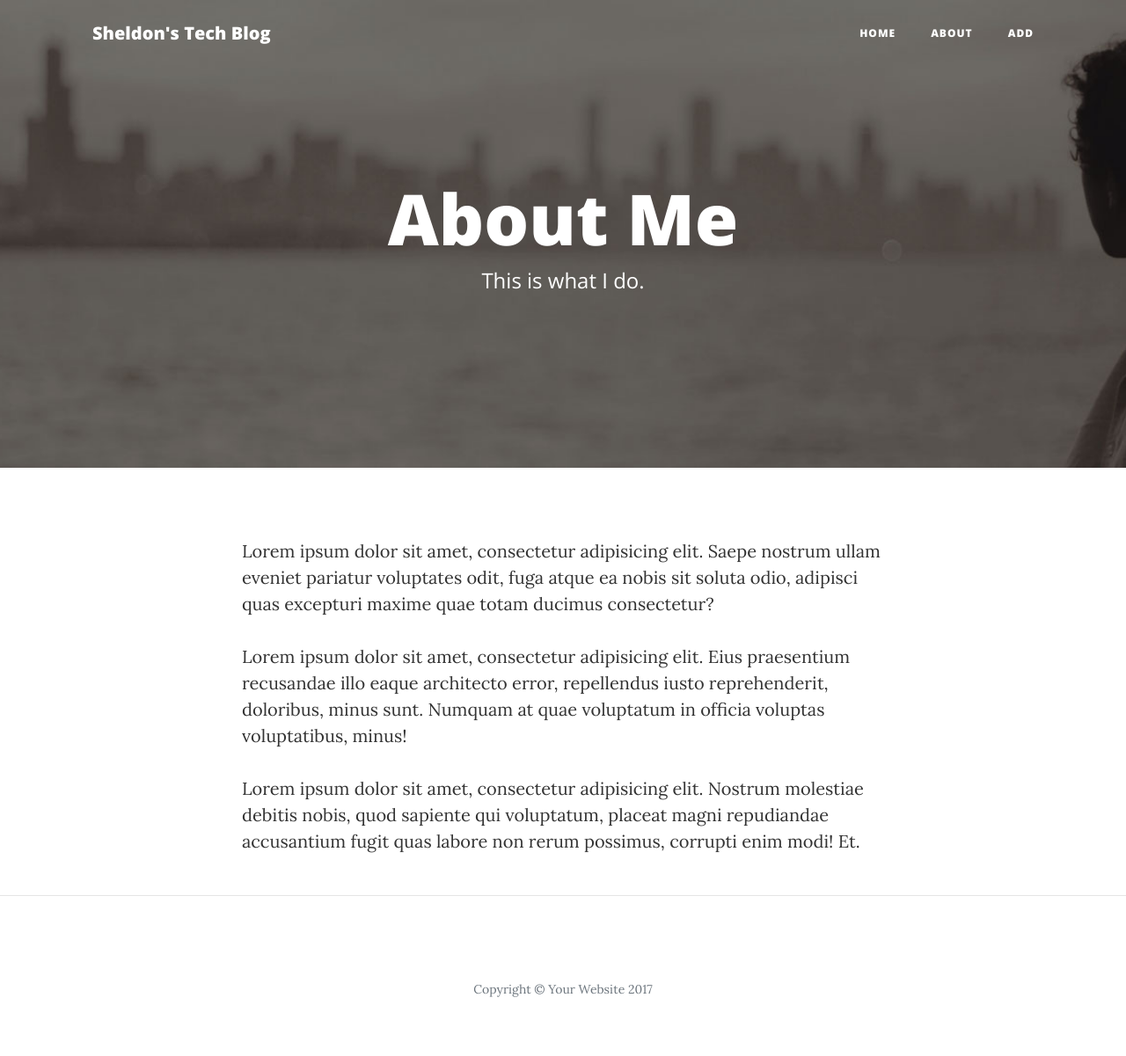
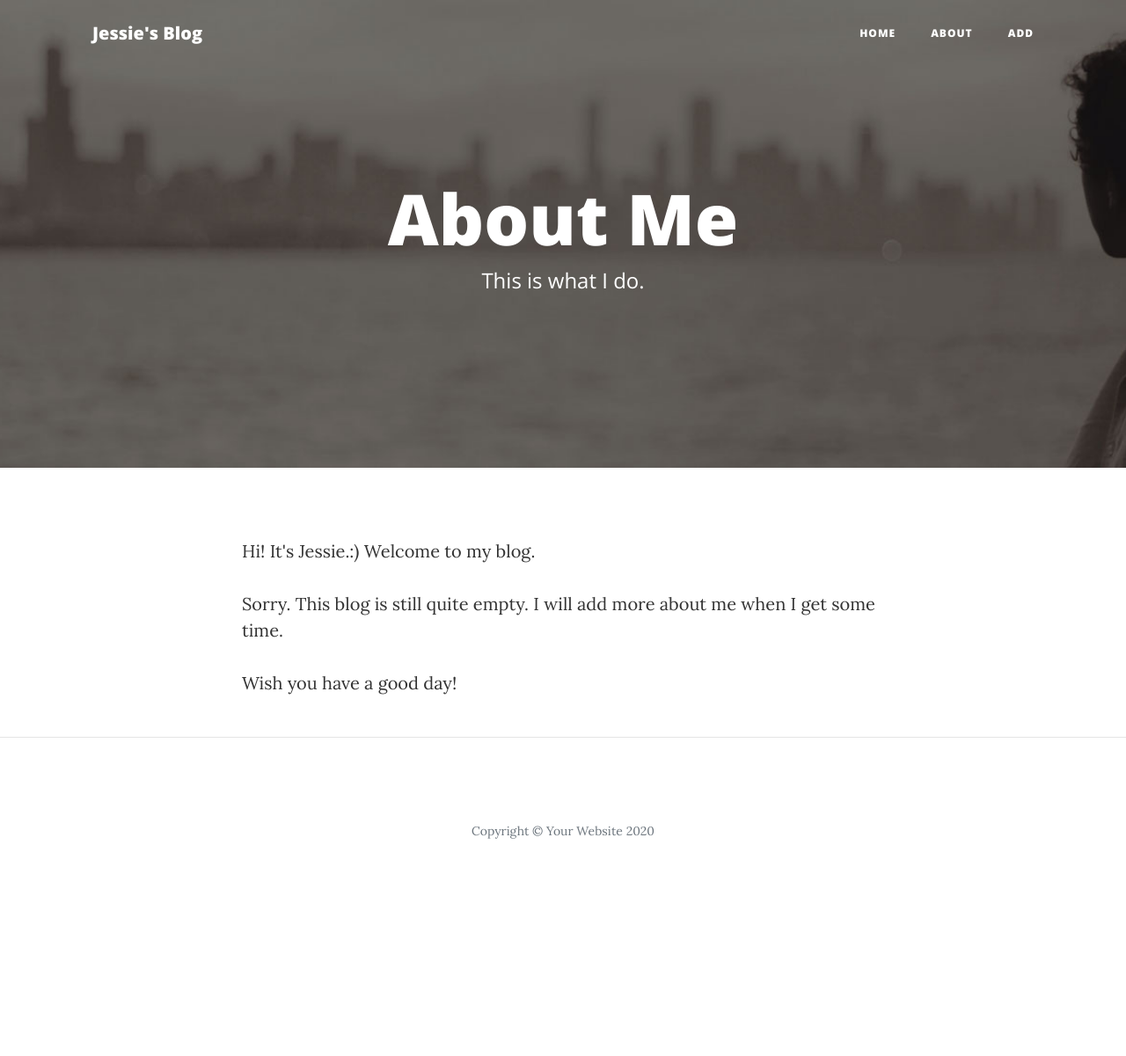
Before and after one commit to jessieliang02/blog, a Flask app: page /about in a window 1280 px wide. Shown: the whole page at 88% size. After the commit the page ends 954 px from the top, so only its background shows below. Run offline with Flask 2, Linux system fonts and the light colour scheme.

Commit message:
Update about.html

```diff
--- a/templates/about.html
+++ b/templates/about.html
@@ -28,7 +28,7 @@
     <!-- Navigation -->
     <nav class="navbar navbar-expand-lg navbar-light fixed-top" id="mainNav">
       <div class="container">
-        <a class="navbar-brand" href="{{ url_for('index') }}">Sheldon's Tech Blog</a>
+        <a class="navbar-brand" href="{{ url_for('index') }}">Jessie's Blog</a>
         <button class="navbar-toggler navbar-toggler-right" type="button" data-toggle="collapse" data-target="#navbarResponsive" aria-controls="navbarResponsive" aria-expanded="false" aria-label="Toggle navigation">
           Menu
           <i class="fa fa-bars"></i>
@@ -67,9 +67,9 @@
     <div class="container">
       <div class="row">
         <div class="col-lg-8 col-md-10 mx-auto">
-          <p>Lorem ipsum dolor sit amet, consectetur adipisicing elit. Saepe nostrum ullam eveniet pariatur voluptates odit, fuga atque ea nobis sit soluta odio, adipisci quas excepturi maxime quae totam ducimus consectetur?</p>
-          <p>Lorem ipsum dolor sit amet, consectetur adipisicing elit. Eius praesentium recusandae illo eaque architecto error, repellendus iusto reprehenderit, doloribus, minus sunt. Numquam at quae voluptatum in officia voluptas voluptatibus, minus!</p>
-          <p>Lorem ipsum dolor sit amet, consectetur adipisicing elit. Nostrum molestiae debitis nobis, quod sapiente qui voluptatum, placeat magni repudiandae accusantium fugit quas labore non rerum possimus, corrupti enim modi! Et.</p>
+          <p>Hi! It's Jessie.:) Welcome to my blog.</p>
+          <p>Sorry. This blog is still quite empty. I will add more about me when I get some time.</p>
+          <p>Wish you have a good day!</p>
         </div>
       </div>
     </div>
@@ -81,7 +81,7 @@
       <div class="container">
         <div class="row">
           <div class="col-lg-8 col-md-10 mx-auto">
-            <p class="copyright text-muted">Copyright &copy; Your Website 2017</p>
+            <p class="copyright text-muted">Copyright &copy; Your Website 2020</p>
           </div>
         </div>
       </div>
```
